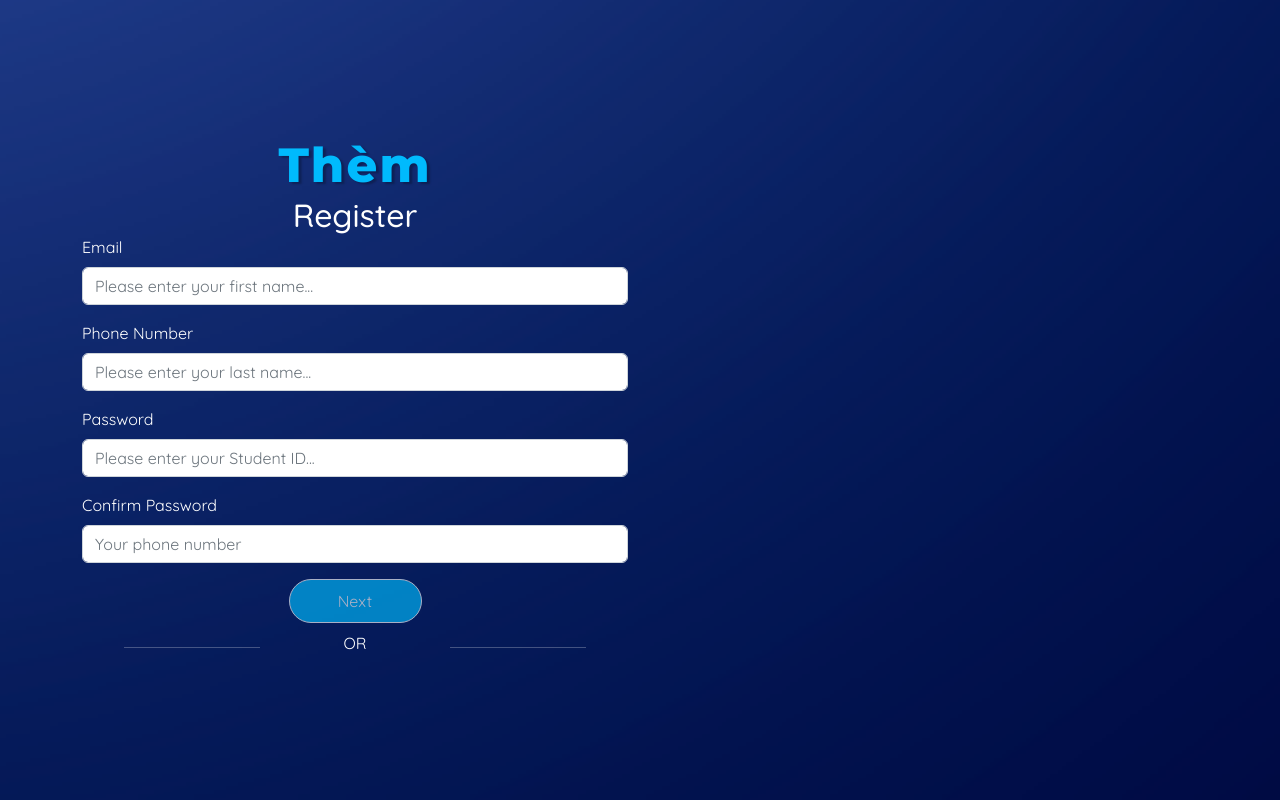
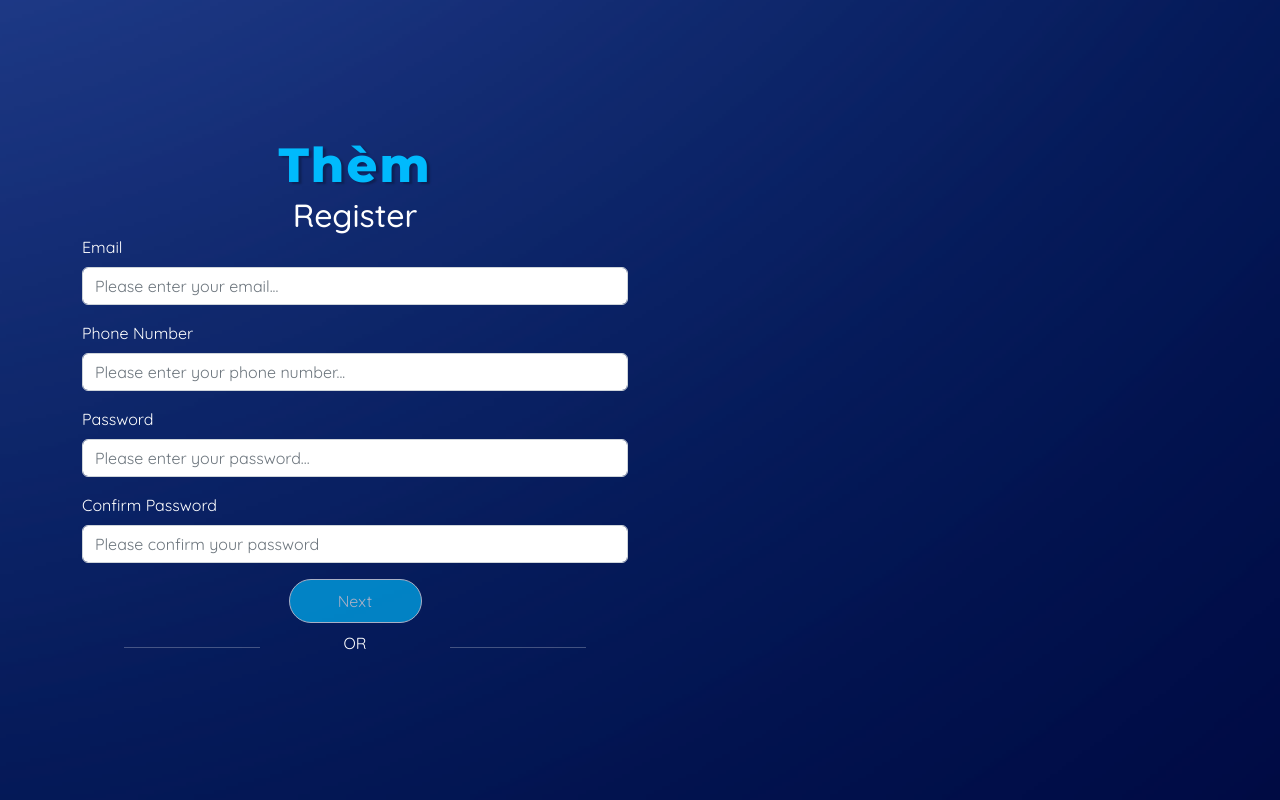
Before and after one commit to longlt201203/them-fe, a React (Vite) app: page /register in a window 1280 px wide. Built offline with nearby package versions, Linux system fonts and the light colour scheme.

Commit message:
UPDATE placeholder

```diff
--- a/src/pages/Register/component/RegisterForm.jsx
+++ b/src/pages/Register/component/RegisterForm.jsx
@@ -75,7 +75,7 @@ const RegisterForm = ({ setErr }) => {
                                         className="text-white"
                                         control="input"
                                         type="email"
-                                        placeholder="Please enter your first name..."
+                                        placeholder="Please enter your email..."
                                         label="Email"
                                         controlId="email"
                                         name="email"
@@ -89,7 +89,7 @@ const RegisterForm = ({ setErr }) => {
                                         className="text-white"
                                         control="input"
                                         type="text"
-                                        placeholder="Please enter your last name..."
+                                        placeholder="Please enter your phone number..."
                                         label="Phone Number"
                                         controlId="phone"
                                         name="phone"
@@ -103,7 +103,7 @@ const RegisterForm = ({ setErr }) => {
                                         className="text-white"
                                         control="input"
                                         type="password"
-                                        placeholder="Please enter your Student ID..."
+                                        placeholder="Please enter your password..."
                                         label="Password"
                                         controlId="password"
                                         name="password"
@@ -117,7 +117,7 @@ const RegisterForm = ({ setErr }) => {
                                         className="text-white"
                                         control="input"
                                         type="password"
-                                        placeholder="Your phone number"
+                                        placeholder="Please confirm your password"
                                         label="Confirm Password"
                                         controlId="confirmPassword"
                                         name="confirmPassword"
```
